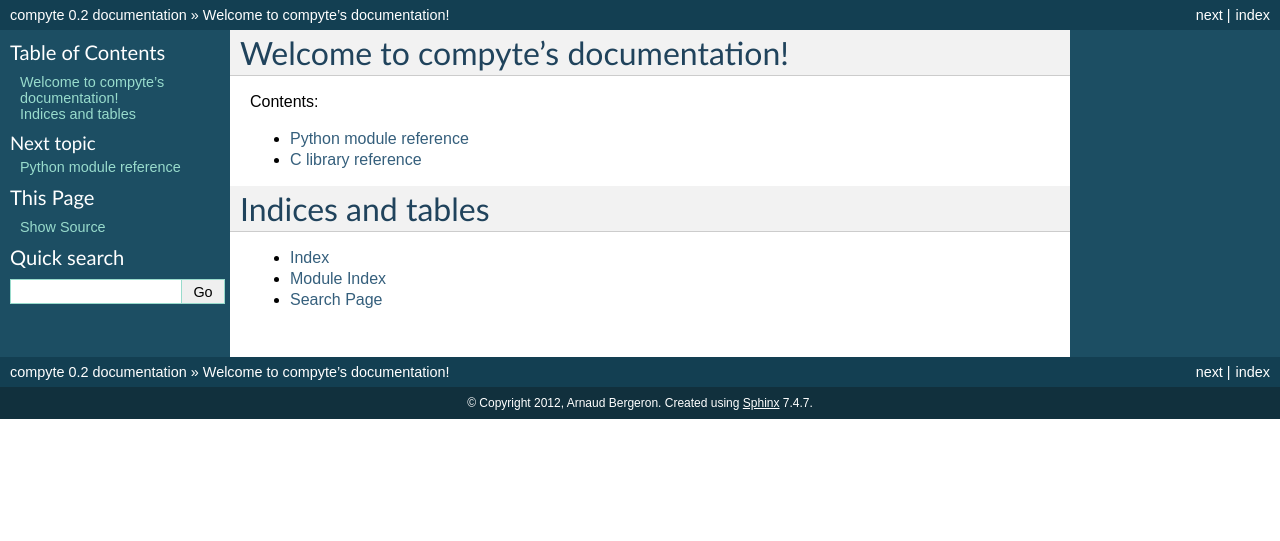
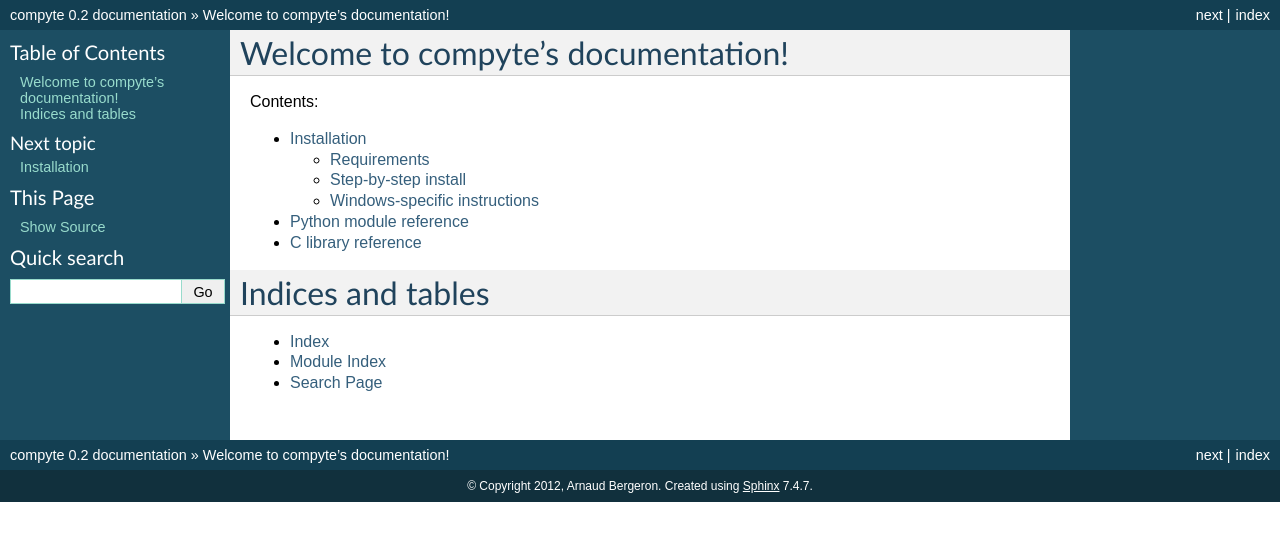
Before and after one commit to Theano/libgpuarray, a Sphinx documentation site: the page built from doc/index.rst, in a window 1280 px wide. Shown: the top 541 px of the page. Built offline with Sphinx 7.4.7, drawn with Linux system fonts in a browser that asks for light colours; some of the changed lines change nothing that is shown.

Commit message:
Add installation instructions.

```diff
--- a/doc/index.rst
+++ b/doc/index.rst
@@ -11,6 +11,7 @@ Contents:
 .. toctree::
    :maxdepth: 2
 
+   installation
    pyapi
    c_api
 
--- /dev/null
+++ b/doc/installation.rst
@@ -0,0 +1,93 @@
+Installation
+============
+
+The library is routinely tested on OS X and linux and, less
+frequently, on Windows.  The OS most frequently tested are:
+
+ - Mac OS X 10.7
+ - Fedora Core 14
+ - Ubuntu 12.04
+ - Mac OS X 10.9
+ - Windows 7
+
+It should also work on any decently recent OS not listed here. If you
+get an error during the build on your favorite OS, please report it
+and we will attempt to fix it.
+
+Requirements
+------------
+
+ - cmake >= 2.8 (cmake_).
+ - a c99-compliant compiler (or MSVC if on windows).
+
+ - (optional) CUDA >= 4.0 (cuda_).
+ - (optional) OpenCL runtime.
+ - (optional) clBLAS (clblas_).
+ - (optional) libcheck (check_) to run the C tests.
+ - (optional) python (python_) for the python bindings.
+ - (optional) Cython >= 0.19 (cython_) for the python bindings.
+ - (optional) nosetests (nosetests_) to run the python tests.
+
+.. note::
+   If you have neither an OpenCL runtime or a CUDA runtime, the
+   library might still build, but will be rather useless.
+
+Step-by-step install
+--------------------
+
+extract/clone the source to <dir>
+
+For libcompyte:
+::
+
+  cd <dir>
+  mkdir Build
+  cd Build
+  # you can pass -DCMAKE_INSTALL_PREFIX=/path/to/somewhere to install to an alternate location
+  cmake .. -DCMAKE_BUILD_TYPE=Release # or Debug if you are investigating a crash
+  make
+  make install
+
+For pygpu:
+::
+
+  # This must be done after libcompyte is installed as per instructions above.
+  python setup.py build
+  python setup.py install
+
+Windows-specific instructions
+-----------------------------
+
+If you are not comfortable with the command line, you can use the
+cmake-gui application to perform the config phase.  It will generate a
+Visual Studio solution file for the version installed.  To build the
+project open this file (.sln) and run the "Build All" command after
+selecting the appropriate build type.
+
+If you prefer a command-line approach, cmake is available as a console
+program with the same options as the Unix variant.  You can select the
+nmake builder by passing ``-G "NMake Makefiles"`` to cmake.
+
+Since there is no standard install location on Windows, there is no
+install step.  It is up to you to copy the headers and libraries to an
+appropriate place.
+
+If you don't have Visual Studio installed, you can get the free Express version from `here <http://www.visualstudio.com/>`_ in the downloads section (select the "for Windows" edition).
+
+.. warning::
+   While you may get the library to compile using cygwin, this is not
+   recommended nor supported.
+
+.. _cmake: http://cmake.org/
+
+.. _clblas: https://github.com/clMathLibraries/clBLAS
+
+.. _cuda: https://developer.nvidia.com/category/zone/cuda-zone
+
+.. _check: http://check.sourceforge.net/
+
+.. _python: http://python.org/
+
+.. _cython: http://cython.org/
+
+.. _nosetests: http://nose.readthedocs.org/en/latest/
```
